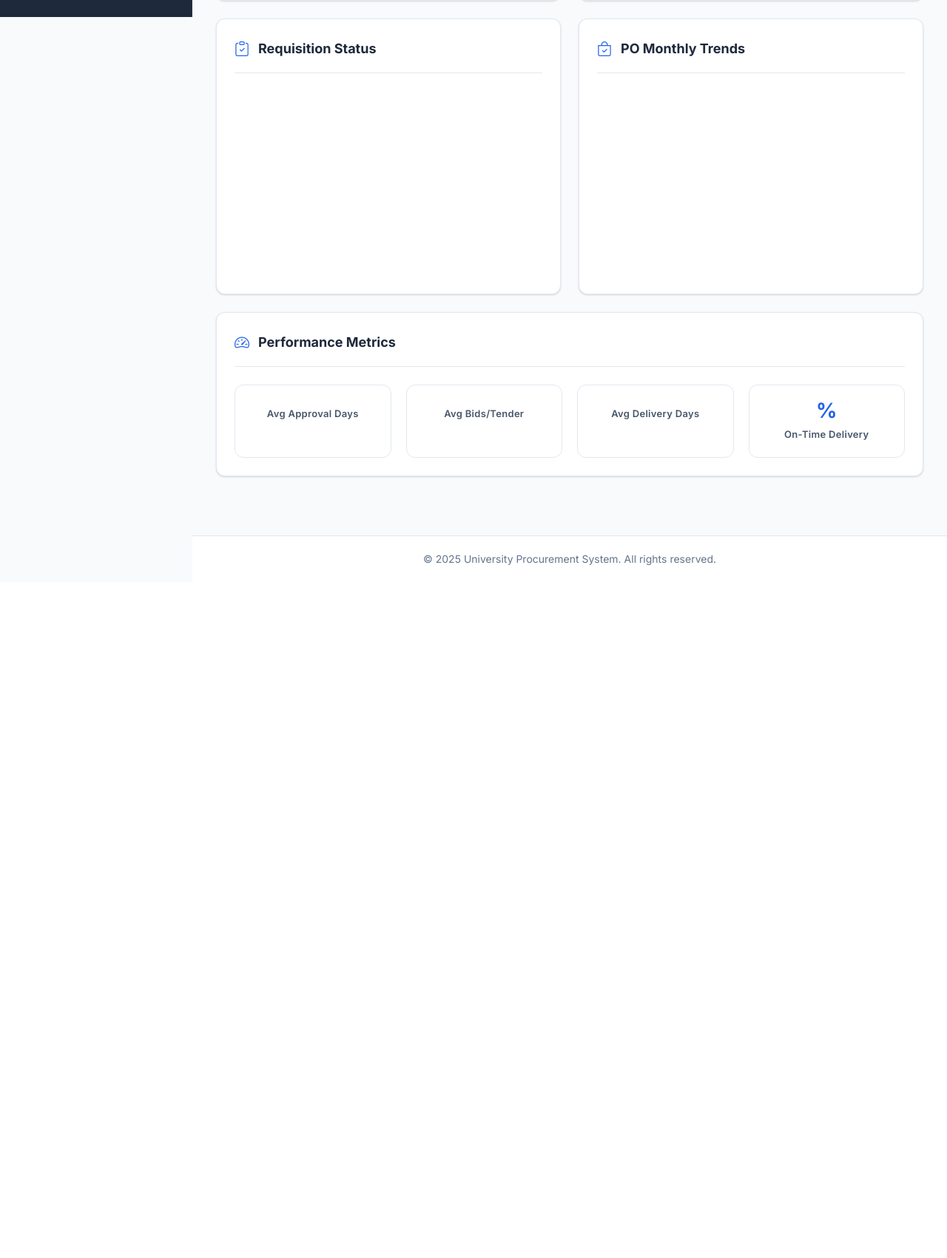
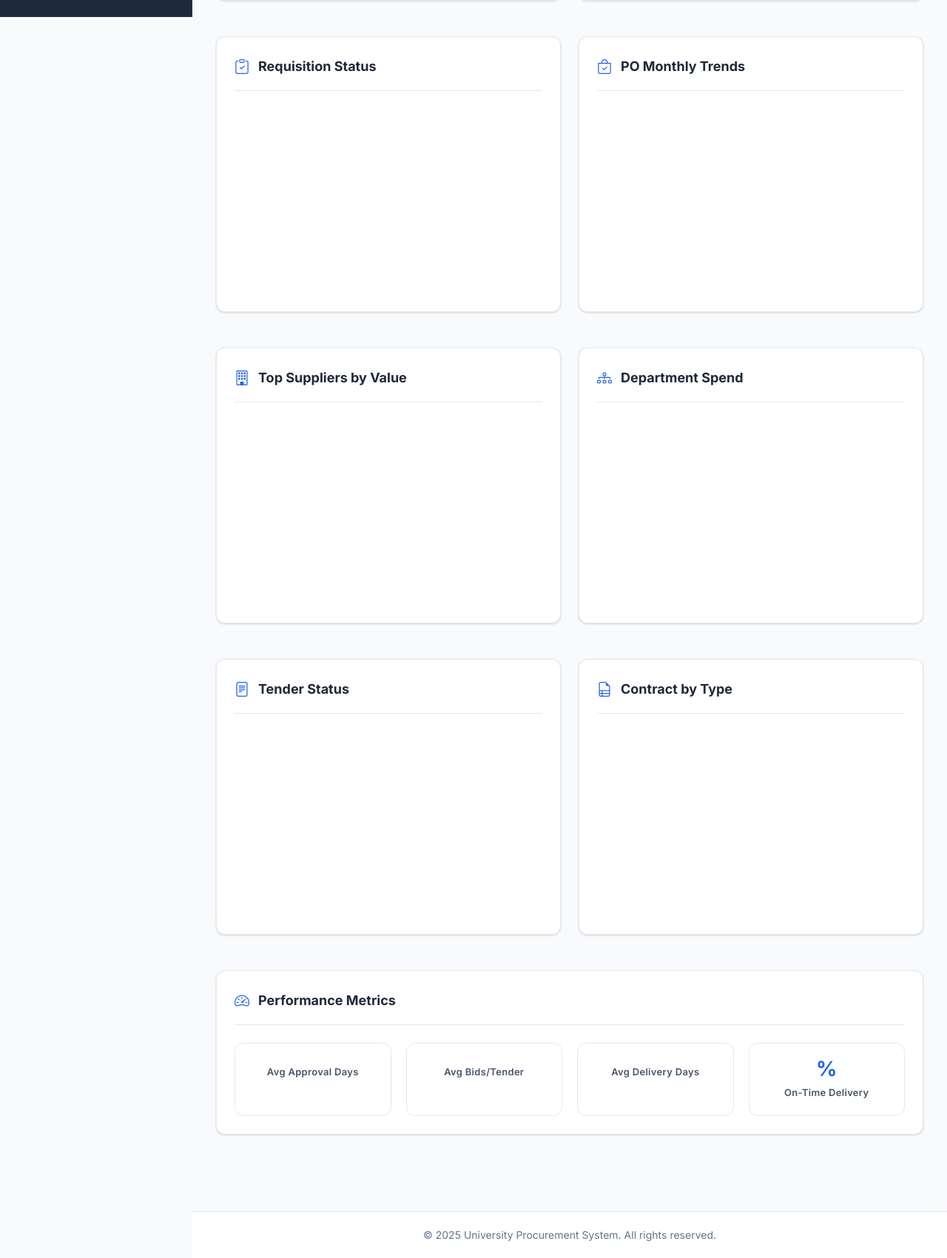
Before and after one commit to steve-ongera/procurementmis, a Django app: template templates/dashboards/admin_dashboard.html in a window 1280 px wide. Shown: the part 777-2478 px from the top of the page at 74% size. Before the commit the page ends 1541 px from the top, so only its background shows below. Run offline with Django 5.2, Linux system fonts and the light colour scheme; the template is opened without the code that fills it, so the values that code supplies are empty; a map, chart or similar area stays blank.

Commit message:
made updates

```diff
--- a/procurement_mis/settings.py
+++ b/procurement_mis/settings.py
@@ -27,6 +27,7 @@ INSTALLED_APPS = [
     'django.contrib.messages',
     'django.contrib.staticfiles',
     'pms',
+    'django.contrib.humanize',
 ]
 
 MIDDLEWARE = [
--- a/templates/dashboards/admin_dashboard.html
+++ b/templates/dashboards/admin_dashboard.html
@@ -1,10 +1,10 @@
 {% extends 'base.html' %}
+{% load humanize %}
 
 {% block title %}Admin Dashboard - University Procurement System{% endblock %}
 
 {% block extra_css %}
 <script src="https://cdn.jsdelivr.net/npm/chart.js@4.4.0/dist/chart.umd.min.js"></script>
-<!-- Bootstrap Icons -->
 <link rel="stylesheet" href="https://cdn.jsdelivr.net/npm/bootstrap-icons@1.10.0/font/bootstrap-icons.css">
 <style>
     :root {
@@ -19,7 +19,6 @@
         --hover-shadow: 0 4px 6px -1px rgba(0, 0, 0, 0.1), 0 2px 4px -1px rgba(0, 0, 0, 0.06);
     }
 
-    /* Breadcrumb */
     .breadcrumb {
         display: flex;
         align-items: center;
@@ -46,7 +45,6 @@
         color: #94A3B8;
     }
 
-    /* Main Statistics - 4 cards in one line */
     .stats-grid {
         display: grid;
         grid-template-columns: repeat(4, 1fr);
@@ -117,7 +115,6 @@
         color: var(--primary-color);
     }
 
-    /* Chart Cards */
     .chart-grid {
         display: grid;
         grid-template-columns: 1fr 1fr;
@@ -137,6 +134,7 @@
         padding: 24px;
         box-shadow: var(--card-shadow);
         border: 1px solid var(--border-color);
+        margin-bottom: 24px;
     }
 
     .card-header {
@@ -172,7 +170,6 @@
         height: 250px;
     }
 
-    /* Performance Metrics */
     .performance-grid {
         display: grid;
         grid-template-columns: repeat(auto-fit, minmax(180px, 1fr));
@@ -203,7 +200,6 @@
         letter-spacing: 0.3px;
     }
 
-    /* Metric Badges */
     .metric-badge {
         display: inline-flex;
         align-items: center;
@@ -216,7 +212,6 @@
         font-weight: 600;
     }
 
-    /* Chart styling */
     canvas {
         max-width: 100%;
     }
@@ -233,12 +228,12 @@
     </div>
 </div>
 
-<!-- Main Statistics - 4 Important Cards -->
+<!-- Main Statistics -->
 <div class="stats-grid">
     <div class="stat-card">
         <div class="stat-content">
             <div class="stat-info">
-                <h3>{{ total_requisitions }}</h3>
+                <h3>{{ total_requisitions|intcomma }}</h3>
                 <p>Total Requisitions</p>
             </div>
             <div class="stat-icon">
@@ -250,7 +245,7 @@
     <div class="stat-card">
         <div class="stat-content">
             <div class="stat-info">
-                <h3>{{ total_pos }}</h3>
+                <h3>{{ total_pos|intcomma }}</h3>
                 <p>Purchase Orders</p>
             </div>
             <div class="stat-icon">
@@ -262,7 +257,7 @@
     <div class="stat-card">
         <div class="stat-content">
             <div class="stat-info">
-                <h3>KES {{ system_stats.total_spend|floatformat:0 }}</h3>
+                <h3>KES {{ system_stats.total_spend|floatformat:0|intcomma }}</h3>
                 <p>Total Spend</p>
             </div>
             <div class="stat-icon">
@@ -274,7 +269,7 @@
     <div class="stat-card">
         <div class="stat-content">
             <div class="stat-info">
-                <h3>{{ total_suppliers }}</h3>
+                <h3>{{ total_suppliers|intcomma }}</h3>
                 <p>Active Suppliers</p>
             </div>
             <div class="stat-icon">
@@ -294,7 +289,7 @@
             </h2>
             <div class="metric-badge">
                 <i class="bi bi-currency-exchange"></i>
-                KES {{ system_stats.total_spend|floatformat:0 }}
+                KES {{ system_stats.total_spend|floatformat:0|intcomma }}
             </div>
         </div>
         <div class="chart-container">
@@ -342,6 +337,60 @@
     </div>
 </div>
 
+<!-- Supplier & Department Analytics -->
+<div class="chart-grid">
+    <div class="card">
+        <div class="card-header">
+            <h2 class="card-title">
+                <i class="bi bi-building"></i>
+                Top Suppliers by Value
+            </h2>
+        </div>
+        <div class="chart-container-small">
+            <canvas id="topSuppliersChart"></canvas>
+        </div>
+    </div>
+
+    <div class="card">
+        <div class="card-header">
+            <h2 class="card-title">
+                <i class="bi bi-diagram-3"></i>
+                Department Spend
+            </h2>
+        </div>
+        <div class="chart-container-small">
+            <canvas id="deptSpendChart"></canvas>
+        </div>
+    </div>
+</div>
+
+<!-- Tender & Contract Analytics -->
+<div class="chart-grid">
+    <div class="card">
+        <div class="card-header">
+            <h2 class="card-title">
+                <i class="bi bi-file-text"></i>
+                Tender Status
+            </h2>
+        </div>
+        <div class="chart-container-small">
+            <canvas id="tenderStatusChart"></canvas>
+        </div>
+    </div>
+
+    <div class="card">
+        <div class="card-header">
+            <h2 class="card-title">
+                <i class="bi bi-file-earmark-ruled"></i>
+                Contract by Type
+            </h2>
+        </div>
+        <div class="chart-container-small">
+            <canvas id="contractTypeChart"></canvas>
+        </div>
+    </div>
+</div>
+
 <!-- Performance Metrics -->
 <div class="card">
     <div class="card-header">
@@ -374,7 +423,6 @@
 
 {% block extra_js %}
 <script>
-    // Color schemes - muted professional colors
     const colors = {
         primary: '#2563EB',
         primaryLight: 'rgba(37, 99, 235, 0.1)',
@@ -383,15 +431,17 @@
         successLight: 'rgba(5, 150, 105, 0.1)',
         warning: '#D97706',
         warningLight: 'rgba(217, 119, 6, 0.1)',
+        danger: '#DC2626',
+        purple: '#7C3AED',
         gray: '#94A3B8',
         grayLight: 'rgba(148, 163, 184, 0.1)'
     };
 
-    // Chart gradient function
     function createGradient(ctx, color, opacity = 0.2) {
         const gradient = ctx.createLinearGradient(0, 0, 0, 400);
-        gradient.addColorStop(0, `rgba(${hexToRgb(color)}, ${opacity})`);
-        gradient.addColorStop(1, `rgba(${hexToRgb(color)}, 0)`);
+        const rgb = hexToRgb(color);
+        gradient.addColorStop(0, `rgba(${rgb}, ${opacity})`);
+        gradient.addColorStop(1, `rgba(${rgb}, 0)`);
         return gradient;
     }
 
@@ -402,7 +452,7 @@
             '37, 99, 235';
     }
 
-    // Monthly Spend Trend Chart with fading effect
+    // Monthly Spend Trend Chart
     const spendCtx = document.getElementById('spendTrendChart').getContext('2d');
     const spendGradient = createGradient(spendCtx, colors.primary);
 
@@ -415,14 +465,14 @@
                 data: {{ spend_chart.values|safe }},
                 borderColor: colors.primary,
                 backgroundColor: spendGradient,
-                borderWidth: 2,
+                borderWidth: 3,
                 fill: true,
                 tension: 0.4,
-                pointRadius: 4,
+                pointRadius: 5,
                 pointBackgroundColor: colors.primary,
                 pointBorderColor: '#ffffff',
                 pointBorderWidth: 2,
-                pointHoverRadius: 6,
+                pointHoverRadius: 7,
                 pointHoverBackgroundColor: colors.primary
             }]
         },
@@ -435,7 +485,8 @@
                     position: 'top',
                     labels: {
                         usePointStyle: true,
-                        padding: 20
+                        padding: 20,
+                        color: colors.secondary
                     }
                 },
                 tooltip: {
@@ -443,11 +494,12 @@
                     intersect: false,
                     backgroundColor: 'rgba(255, 255, 255, 0.95)',
                     titleColor: '#1E293B',
-                    bodyColor: '#475569',
+                    bodyColor: colors.secondary,
                     borderColor: colors.primary,
                     borderWidth: 1,
+                    padding: 12,
                     callbacks: {
-                        label: (context) => `KES ${context.parsed.y.toLocaleString()}`
+                        label: (context) => `Spend: KES ${context.parsed.y.toLocaleString()}`
                     }
                 }
             },
@@ -472,15 +524,11 @@
                         callback: (value) => `KES ${value.toLocaleString()}`
                     }
                 }
-            },
-            interaction: {
-                intersect: false,
-                mode: 'index'
             }
         }
     });
 
-    // Budget Utilization Chart
+    // Budget Chart
     new Chart(document.getElementById('budgetChart'), {
         type: 'doughnut',
         data: {
@@ -488,11 +536,9 @@
             datasets: [{
                 data: {{ budget_chart.values|safe }},
                 backgroundColor: [
-                    colors.primary,
-                    colors.success,
+                    colors.danger,
                     colors.warning,
-                    colors.gray,
-                    '#7C3AED'
+                    colors.success
                 ],
                 borderWidth: 0,
                 borderColor: '#ffffff',
@@ -531,6 +577,8 @@
                     colors.primary,
                     colors.success,
                     colors.warning,
+                    colors.danger,
+                    colors.purple,
                     colors.gray
                 ],
                 borderWidth: 0,
@@ -544,16 +592,17 @@
                 legend: {
                     position: 'right',
                     labels: {
-                        padding: 20,
+                        padding: 15,
                         usePointStyle: true,
-                        color: colors.secondary
+                        color: colors.secondary,
+                        font: { size: 11 }
                     }
                 }
             }
         }
     });
 
-    // PO Trend Chart with fading effect
+    // PO Trend Chart
     const poCtx = document.getElementById('poTrendChart').getContext('2d');
     const poGradient = createGradient(poCtx, colors.success);
 
@@ -566,8 +615,8 @@
                 data: {{ po_trend_chart.count|safe }},
                 backgroundColor: poGradient,
                 borderColor: colors.success,
-                borderWidth: 1,
-                borderRadius: 6,
+                borderWidth: 2,
+                borderRadius: 8,
             }]
         },
         options: {
@@ -579,28 +628,165 @@
                     position: 'top',
                     labels: {
                         usePointStyle: true,
-                        padding: 20
+                        padding: 20,
+                        color: colors.secondary
                     }
                 }
             },
             scales: {
                 x: {
-                    grid: {
-                        display: true,
-                        color: colors.grayLight
-                    },
+                    grid: { display: false },
+                    ticks: { color: colors.secondary }
+                },
+                y: {
+                    beginAtZero: true,
+                    grid: { color: colors.grayLight },
+                    ticks: { color: colors.secondary }
+                }
+            }
+        }
+    });
+
+    // Top Suppliers Chart
+    new Chart(document.getElementById('topSuppliersChart'), {
+        type: 'bar',
+        data: {
+            labels: {{ top_suppliers_chart.labels|safe }},
+            datasets: [{
+                label: 'Total Value (KES)',
+                data: {{ top_suppliers_chart.values|safe }},
+                backgroundColor: colors.primary,
+                borderRadius: 8,
+            }]
+        },
+        options: {
+            indexAxis: 'y',
+            responsive: true,
+            maintainAspectRatio: false,
+            plugins: {
+                legend: { display: false },
+                tooltip: {
+                    callbacks: {
+                        label: (context) => `KES ${context.parsed.x.toLocaleString()}`
+                    }
+                }
+            },
+            scales: {
+                x: {
+                    grid: { color: colors.grayLight },
                     ticks: {
-                        color: colors.secondary
+                        color: colors.secondary,
+                        callback: (value) => `KES ${value.toLocaleString()}`
                     }
                 },
                 y: {
+                    grid: { display: false },
+                    ticks: { color: colors.secondary }
+                }
+            }
+        }
+    });
+
+    // Department Spend Chart
+    new Chart(document.getElementById('deptSpendChart'), {
+        type: 'bar',
+        data: {
+            labels: {{ dept_spend_chart.labels|safe }},
+            datasets: [{
+                label: 'Department Spend (KES)',
+                data: {{ dept_spend_chart.values|safe }},
+                backgroundColor: colors.warning,
+                borderRadius: 8,
+            }]
+        },
+        options: {
+            responsive: true,
+            maintainAspectRatio: false,
+            plugins: {
+                legend: { display: false },
+                tooltip: {
+                    callbacks: {
+                        label: (context) => `KES ${context.parsed.y.toLocaleString()}`
+                    }
+                }
+            },
+            scales: {
+                x: {
+                    grid: { display: false },
+                    ticks: { color: colors.secondary }
+                },
+                y: {
                     beginAtZero: true,
-                    grid: {
-                        display: true,
-                        color: colors.grayLight
-                    },
+                    grid: { color: colors.grayLight },
                     ticks: {
+                        color: colors.secondary,
+                        callback: (value) => `KES ${value.toLocaleString()}`
+                    }
+                }
+            }
+        }
+    });
+
+    // Tender Status Chart
+    new Chart(document.getElementById('tenderStatusChart'), {
+        type: 'pie',
+        data: {
+            labels: {{ tender_status_chart.labels|safe }},
+            datasets: [{
+                data: {{ tender_status_chart.values|safe }},
+                backgroundColor: [
+                    colors.primary,
+                    colors.success,
+                    colors.warning,
+                    colors.danger,
+                    colors.purple
+                ],
+                borderWidth: 0,
+            }]
+        },
+        options: {
+            responsive: true,
+            maintainAspectRatio: false,
+            plugins: {
+                legend: {
+                    position: 'right',
+                    labels: {
+                        padding: 15,
+                        usePointStyle: true,
                         color: colors.secondary
+                    }
+                }
+            }
+        }
+    });
+
+    // Contract Type Chart
+    new Chart(document.getElementById('contractTypeChart'), {
+        type: 'polarArea',
+        data: {
+            labels: {{ contract_type_chart.labels|safe }},
+            datasets: [{
+                data: {{ contract_type_chart.values|safe }},
+                backgroundColor: [
+                    colors.primary,
+                    colors.success,
+                    colors.warning,
+                    colors.danger,
+                    colors.purple
+                ],
+            }]
+        },
+        options: {
+            responsive: true,
+            maintainAspectRatio: false,
+            plugins: {
+                legend: {
+                    position: 'right',
+                    labels: {
+                        padding: 15,
+                        usePointStyle: true,
+                        color: colors.secondary,
+                        font: { size: 11 }
                     }
                 }
             }
```
Also changed, not shown: pms/views.py (+43 -37 lines).
